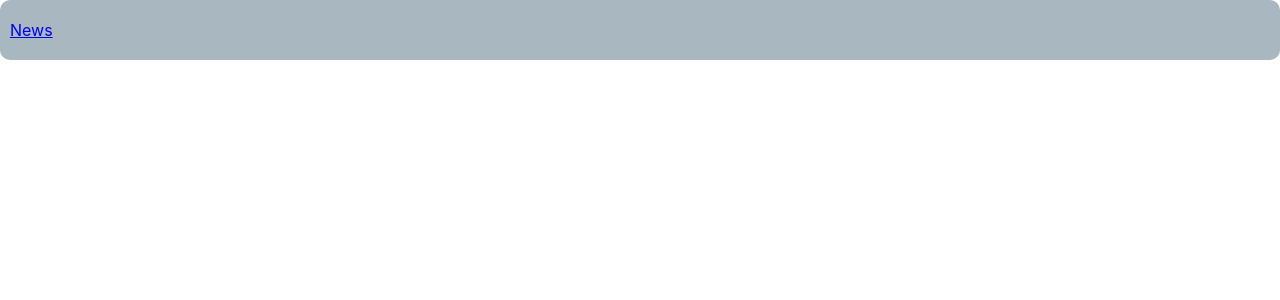
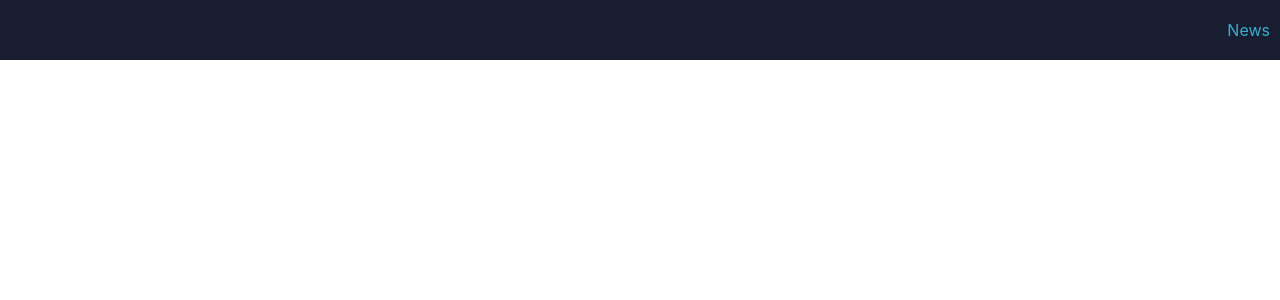
Before and after one commit to deliarm/seng-final, a React (Create React App) app in the folder ucapital/: page / in a window 1280 px wide. Shown: the top 300 px of the page. Built offline with nearby package versions, Linux system fonts and the light colour scheme.

Commit message:
style header

```diff
--- a/ucapital/src/App.css
+++ b/ucapital/src/App.css
@@ -1,7 +1,14 @@
 /* header css, round corners, wrap header around text and set padding  */
 .header {
-    border-radius: 10px;
     overflow: hidden;
-    background-color: #A9B7C0;
+    background-color: #191D32;
     padding: 20px 10px;
+
+    text-align: right;
+
   }
+
+  .linkStyle {
+    color: #38AECC;
+    text-decoration: none;
+  }
--- a/ucapital/src/App.js
+++ b/ucapital/src/App.js
@@ -30,7 +30,7 @@ function Header() {
         {/* <Link to="/news">News</Link> */}
         {/* <Link to='news'></Link> */}
         <nav>
-          <Link to='news'>News</Link>
+          <Link to='news' className="linkStyle">News</Link>
         </nav>
       </div>
       <Outlet />
```
